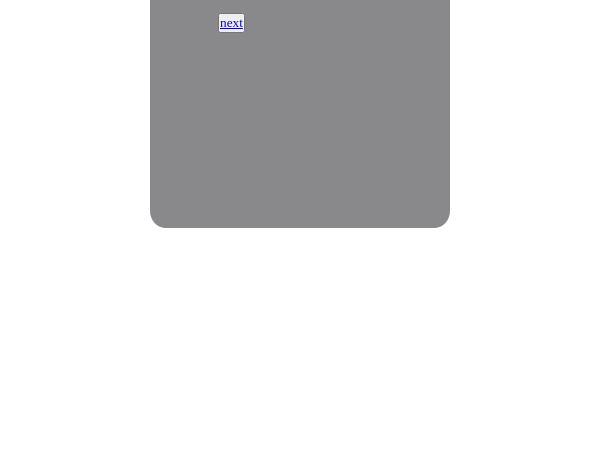
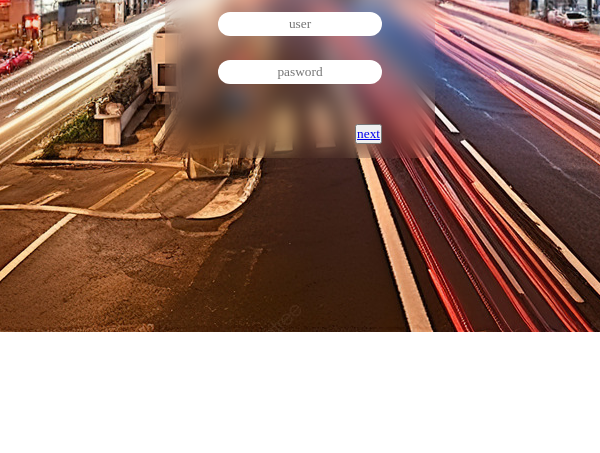
Before and after one commit to nabilmusyarof/loginpage, a plain HTML site: page index.html in a window 600 px wide. Shown: the part 347-800 px from the top of the page. Drawn offline with Linux system fonts and the light colour scheme; a web font is replaced by a local one.

Commit message:
Update speed.css

```diff
--- a/speed.css
+++ b/speed.css
@@ -5,32 +5,36 @@
     box-sizing: border-box;
     font-family: 'sedan Sc';
 }
-body{
-background: url(abba.jpeg);
-
-}
 
 
 
 
-@media only screen and (min-width: 600px){
+
+@media only screen and (max-width: 600px){
+    body{
+        background: url(abba.jpg) no-repeat;
+        background-size:auto;
+        background-position: center;
+        height: 100%;
+        width: 20%;
+    }
     form{
         top: 50%;
         left: 50%;
         transform: translate(-50%,-50%);
         position: absolute;
-        width: 300px;
-        height: 350px;
-        background-color: rgba(69, 68, 72, 0.63);
+        width: 270px;
+        height: 210px;
+        background-color:rgba(254, 254, 254, 0);
         border-radius: 5%;
-        backdrop-filter: blur(10);
+        backdrop-filter: blur(10px);
     }
     .logo{
         display: flex;
         justify-content: center;
         align-items: center;
         margin-bottom: 10%;
-        color:red
+        color: wheat;
         /* background-color: red */
     }
     .bungkusanmori{
@@ -38,7 +42,7 @@ background: url(abba.jpeg);
         display: grid;
         gap: 1px;
         width: 100%;
-        height: 30%;
+        height: 70%;
         /* background-color:blue; */
 
     }
@@ -52,5 +56,17 @@ background: url(abba.jpeg);
     .bungkusanmori input::placeholder{
         text-align: center
     }
-
+ .tombolok{
+    /* width: 100%;
+    height: 100%;
+    background-color: red; */
+    display: flex;
+    justify-content: end;
+    align-items: center;
+ }
+ button{
+display: flex;
+justify-content: center;
+align-items: center;
+ }
 }
```
